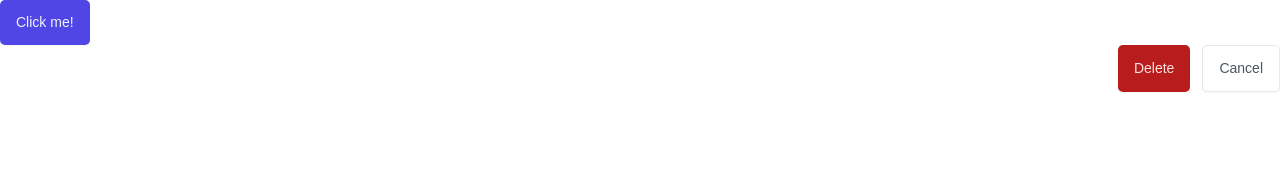
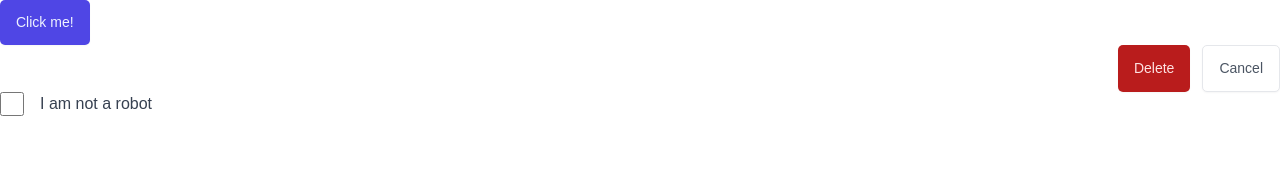
Before and after one commit to atenajoon/mini-features, a React (Vite) app: page / in a window 1280 px wide. Shown: the top 182 px of the page. Built offline with nearby package versions, Linux system fonts and the light colour scheme.

Commit message:
Checkbox and its stories added to the project

```diff
--- a/src/App.jsx
+++ b/src/App.jsx
@@ -1,6 +1,7 @@
 import GlobalStyles from './styles/GlobalStyles';
 import Button from './ui/Button/Button';
 import ButtonGroup from './ui/ButtonGroup/ButtonGroup';
+import Checkbox from './ui/Checkbox/Checkbox';
 
 function App() {
   return (
@@ -15,6 +16,7 @@ function App() {
           Cancel
         </Button>
       </ButtonGroup>
+      <Checkbox>I am not a robot</Checkbox>
     </>
   );
 }
--- /dev/null
+++ b/src/ui/Checkbox/Checkbox.jsx
@@ -0,0 +1,43 @@
+import styled from 'styled-components';
+
+const StyledCheckbox = styled.div`
+  display: flex;
+  gap: 1.6rem;
+
+  & input[type='checkbox'] {
+    height: 2.4rem;
+    width: 2.4rem;
+    outline-offset: 2px;
+    transform-origin: 0;
+    accent-color: var(--color-brand-600);
+  }
+
+  & input[type='checkbox']:disabled {
+    accent-color: var(--color-brand-600);
+  }
+
+  & label {
+    flex: 1;
+
+    display: flex;
+    align-items: center;
+    gap: 0.8rem;
+  }
+`;
+
+function Checkbox({ id, checked, onChange, disabled = false, children }) {
+  return (
+    <StyledCheckbox>
+      <input
+        type="checkbox"
+        id={id}
+        checked={checked}
+        onChange={onChange}
+        disabled={disabled}
+      />
+      <label htmlFor={!disabled ? id : ''}>{children}</label>
+    </StyledCheckbox>
+  );
+}
+
+export default Checkbox;
```
Also changed, not shown: 1 other file (tests, documents, lock files or other folders).
